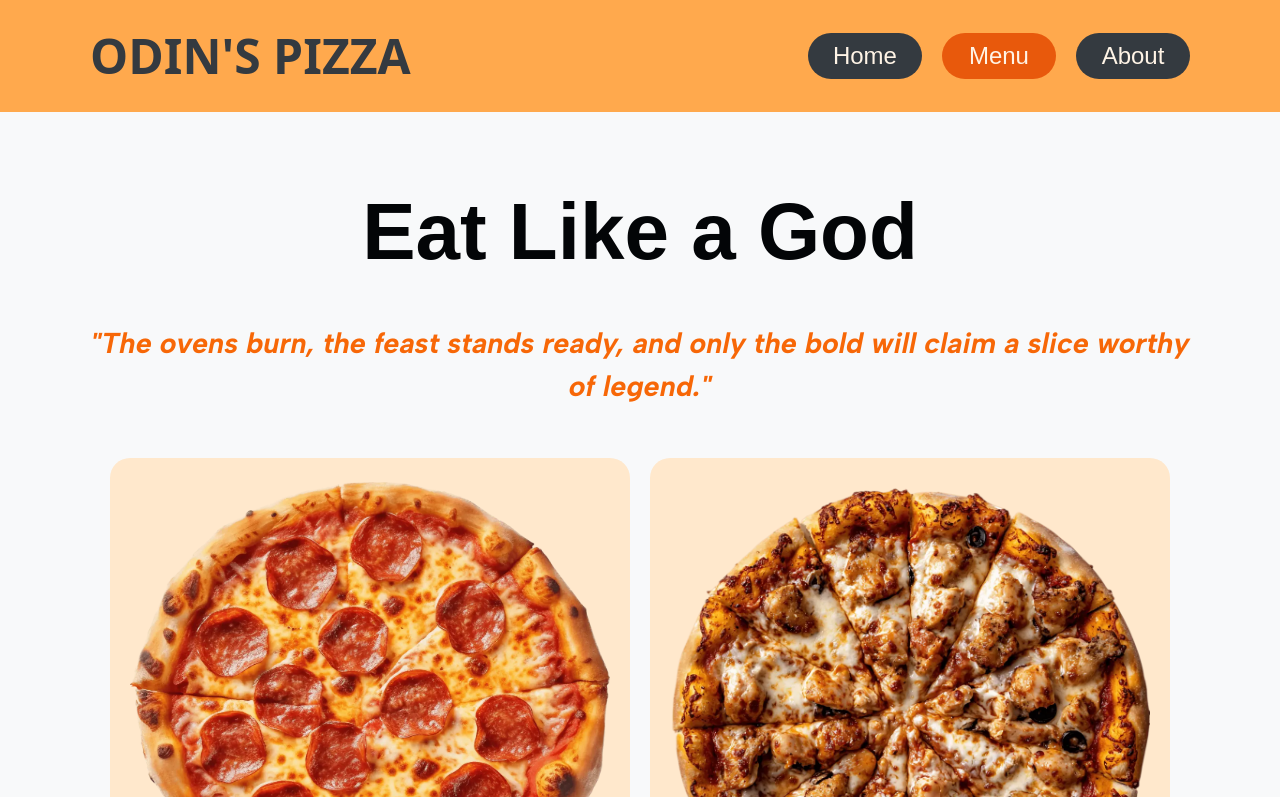
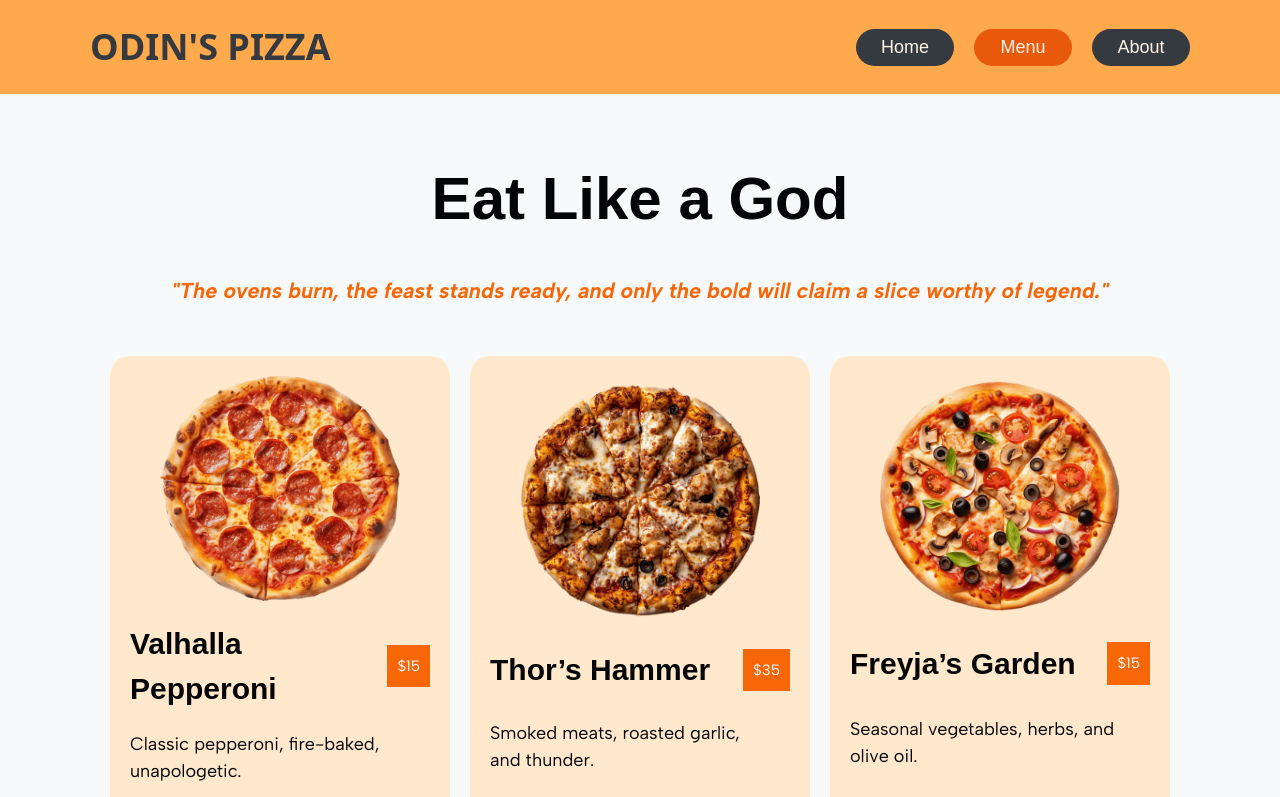
Before and after one commit to estebanvquiros/odin-restaurant, a website built with webpack: page src/template.html in a window 1280 px wide. Both pictures are taken after a click on the button "Menu". Shown: the top 797 px of the page. Built offline with nearby package versions, Linux system fonts and the light colour scheme; a web font is replaced by a local one.

Commit message:
Update UI size
Implements a small adjustment to the root font size and the width of
some elements to better fit the screen and prevent elements from
looking too large.

```diff
--- a/src/home/home.css
+++ b/src/home/home.css
@@ -1,11 +1,12 @@
 .home-container {
 	display: grid;
-	grid-template: 1fr 1fr 1fr / 2fr 1fr;
+	grid-template: auto auto auto / 2fr auto;
 	column-gap: 100px;
 	align-items: center;
 }
 
 .home-container > img {
+	width: 40rem;
 	grid-row: 1 / 4;
 	grid-column: 2 / 3;
 	align-self: center;
--- a/src/menu/menu.css
+++ b/src/menu/menu.css
@@ -21,7 +21,7 @@
 
 .menu {
 	display: grid;
-	grid-template-columns: repeat(auto-fill, minmax(350px, 1fr));
+	grid-template-columns: repeat(auto-fill, minmax(280px, 1fr));
 	gap: 20px;
 	padding: 20px;
 	border-radius: 20px;
@@ -33,16 +33,18 @@
 	border-radius: 20px;
 	display: grid;
 	grid-template: auto auto auto auto / 1fr auto;
-	gap: 30px;
+	gap: 20px;
 	align-items: center;
 }
 
 .pizza-photo {
 	grid-column: 1 / 3;
+	width: 20rem;
+	justify-self: center;
 }
 
 .pizza-name {
-	font-size: 2rem;
+	font-size: 2.5rem;
 }
 
 .pizza-price {
@@ -55,7 +57,7 @@
 
 .pizza-description {
 	font-family: "Albert Sans", sans-serif;
-	font-size: 1.25rem;
+	font-size: 1.5rem;
 	grid-column: 1 / 3;
 }
 
--- a/src/styles/global.css
+++ b/src/styles/global.css
@@ -26,6 +26,10 @@
 	--gray-10: #16191d;
 	--gray-11: #0d0f12;
 	--gray-12: #030507;
+}
+
+html {
+	font-size: 12px;
 }
 
 body {
```
